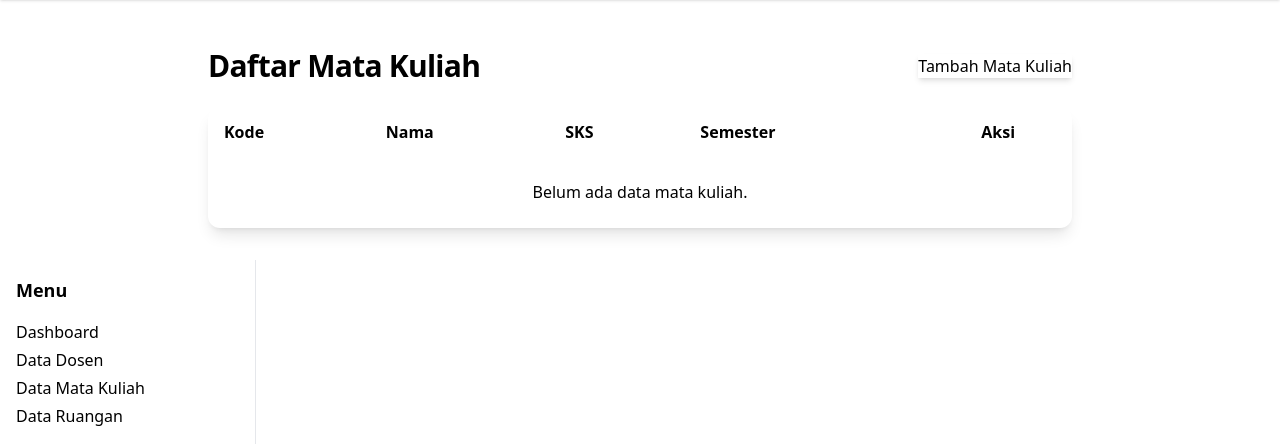
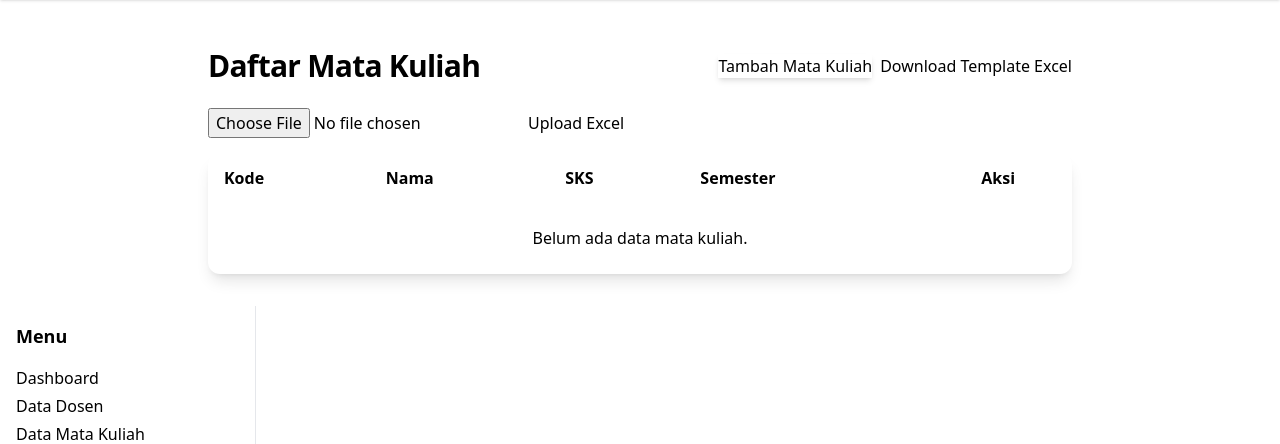
Before and after one commit to AmZaDin14/sijaku, a Django app: page /dashboard/matakuliah/ in a window 1280 px wide. Shown: the part 52-496 px from the top of the page. Run offline with Django 5.2, Linux system fonts and the light colour scheme; the visitor is signed in with stand-in values (Sample User, id 1); data that the repository does not hold is empty; some libraries are stand-ins or nearby versions.

Commit message:
Add Excel upload functionality for Mata Kuliah with CSV support and template

```diff
--- a/config/settings.py
+++ b/config/settings.py
@@ -1,7 +1,7 @@
+import os
 from pathlib import Path
-import os
+
 from environ import Env
-
 
 env = Env()
 
@@ -80,6 +80,8 @@ USE_I18N = True
 USE_TZ = True
 
 STATIC_URL = "static/"
+STATICFILES_DIRS = [BASE_DIR / "static"]
+STATIC_ROOT = BASE_DIR / "staticfiles"
 DEFAULT_AUTO_FIELD = "django.db.models.BigAutoField"
 
 TAILWIND_APP_NAME = "theme"
--- a/sijaku/templates/sijaku/dashboard/admin/matakuliah.html
+++ b/sijaku/templates/sijaku/dashboard/admin/matakuliah.html
@@ -1,11 +1,20 @@
 {% extends "sijaku/dashboard/base.html" %}
+{% load static %}
 {% block dashboard_content %}
     <div class="max-w-4xl mx-auto p-4">
         <div class="flex items-center justify-between mb-6">
             <h1 class="text-3xl font-extrabold tracking-tight">Daftar Mata Kuliah</h1>
-            <a href="{% url 'matakuliah_create' %}"
-               class="btn btn-primary btn-sm shadow-md">Tambah Mata Kuliah</a>
+            <div class="flex gap-2">
+                <a href="{% url 'matakuliah_create' %}"
+                   class="btn btn-primary btn-sm shadow-md">Tambah Mata Kuliah</a>
+                <a href="{% static 'sijaku/template_matakuliah.csv' %}" download class="btn btn-outline btn-success btn-sm">Download Template Excel</a>
+            </div>
         </div>
+        <form method="post" enctype="multipart/form-data" action="{% url 'matakuliah_upload_excel' %}" class="mb-4 flex gap-2 items-center">
+            {% csrf_token %}
+            <input type="file" name="excel_file" accept=".csv,.xlsx,.xls" class="file-input file-input-bordered file-input-sm" required>
+            <button type="submit" class="btn btn-accent btn-sm">Upload Excel</button>
+        </form>
         <div class="overflow-x-auto rounded-xl shadow-lg bg-base-100">
             <table class="table table-zebra w-full">
                 <thead class="bg-base-200 text-base-content">
--- a/sijaku/urls.py
+++ b/sijaku/urls.py
@@ -25,6 +25,11 @@ urlpatterns = [
         "dashboard/matakuliah/delete/<int:pk>/",
         views.matakuliah_delete,
         name="matakuliah_delete",
+    ),
+    path(
+        "dashboard/matakuliah/upload-excel/",
+        views.matakuliah_upload_excel,
+        name="matakuliah_upload_excel",
     ),
     # CRUD Tahun Akademik
     path(
--- a/sijaku/views.py
+++ b/sijaku/views.py
@@ -1,3 +1,4 @@
+import csv
 import json
 
 from django.contrib import messages
@@ -6,7 +7,7 @@ from django.shortcuts import get_object_or_404, redirect, render
 from django.urls import reverse
 from django.views.decorators.http import require_http_methods
 
-from .forms import DosenForm, PemetaanDosenMKForm
+from .forms import DosenForm
 from .models import (
     Dosen,
     Jabatan,
@@ -373,3 +374,36 @@ def pemetaan_tambah_mk(request):
             "selected_mk": json.dumps(selected_mk),
         },
     )
+
+
+def matakuliah_upload_excel(request):
+    if not request.user.is_superuser:
+        return redirect("dashboard")
+    if request.method == "POST" and request.FILES.get("excel_file"):
+        file = request.FILES["excel_file"]
+        # Support CSV only for simplicity
+        if file.name.endswith(".csv"):
+            decoded = file.read().decode("utf-8").splitlines()
+            reader = csv.DictReader(decoded)
+            count = 0
+            for row in reader:
+                kode = row.get("Kode")
+                nama = row.get("Nama")
+                sks = row.get("SKS")
+                semester = row.get("Semester")
+                if kode and nama and sks and semester:
+                    MataKuliah.objects.get_or_create(
+                        kode=kode.strip(),
+                        defaults={
+                            "nama": nama.strip(),
+                            "sks": int(sks),
+                            "semester": int(semester),
+                        },
+                    )
+                    count += 1
+            messages.success(
+                request, f"Berhasil menambahkan {count} mata kuliah dari file."
+            )
+        else:
+            messages.error(request, "Format file tidak didukung. Upload file .csv.")
+    return redirect("matakuliah_list")
--- /dev/null
+++ b/static/sijaku/template_matakuliah.csv
@@ -0,0 +1,3 @@
+Kode,Nama,SKS,Semester
+IF101,Algoritma dan Pemrograman,3,1
+IF102,Matematika Diskrit,3,1
```
